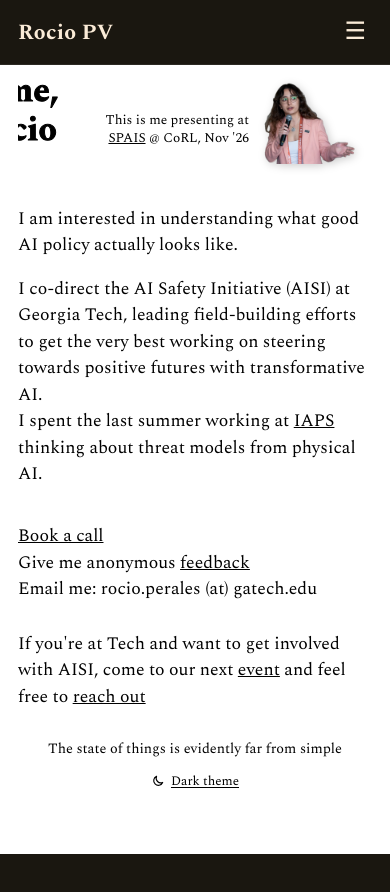
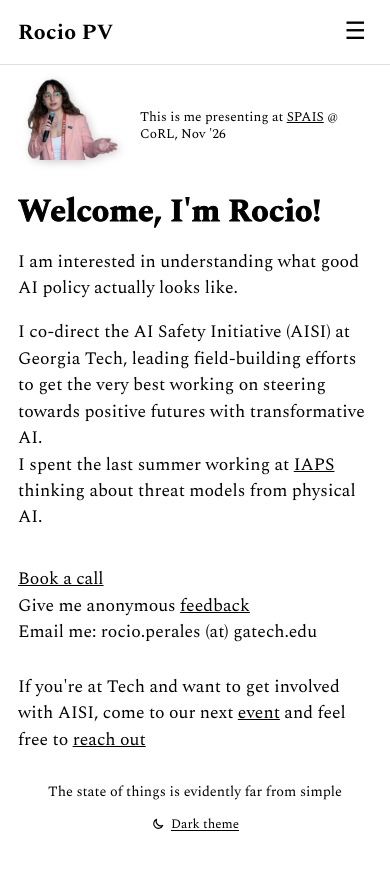
Before and after one commit to rociopv06/personalWebsite, a plain HTML site: page index.html in a window 390 px wide. Drawn offline with nearby package versions, Linux system fonts and the light colour scheme; no server answers.

Commit message:
mobile fix

```diff
--- a/index.html
+++ b/index.html
@@ -9,7 +9,7 @@
     <link rel="preconnect" href="https://fonts.googleapis.com">
     <link rel="preconnect" href="https://fonts.gstatic.com" crossorigin>
     <link href="https://fonts.googleapis.com/css2?family=Spectral:ital,wght@0,300;0,400;0,500;0,600;0,700;1,400&display=swap" rel="stylesheet">
-    <link rel="stylesheet" href="styles.css?v=48">
+    <link rel="stylesheet" href="styles.css?v=49">
 <script src="script.js?v=17"></script>
 <script>try { if (localStorage.getItem('theme') === 'dark') document.documentElement.classList.add('dark'); } catch (e) {}</script>
 </head>
--- a/styles.css
+++ b/styles.css
@@ -1434,3 +1434,35 @@ html.dark .age-dot-outline { stroke: #c9d0dc; }
 #about-me-content .contact-row { justify-content: flex-start; }
 #about-me-content .contact-links { order: -1; text-align: left; }
 #about-me-content .s-dots { margin-left: auto; margin-right: 60px; }
+
+/* ── Phone layout fixes ── */
+@media screen and (max-width: 768px) {
+    /* top bar matches the page instead of dark brown/beige */
+    .mobile-header { background-color: #ffffff; border-bottom: 1px solid rgba(0,0,0,0.12); }
+    .mobile-title, #hamburger { color: #000000; }
+    .background { background-color: #ffffff; }
+    html.dark .mobile-header { background-color: #16181d; border-bottom-color: rgba(255,255,255,0.12); }
+    html.dark .mobile-title, html.dark #hamburger { color: #ececec; }
+    html.dark .background { background-color: #16181d; }
+
+    /* intro: photo + caption on one row, heading underneath with the full width */
+    #about-me-content .about-intro {
+        flex-direction: column;
+        align-items: flex-start;
+        gap: 14px;
+        margin-bottom: 18px;
+    }
+    #about-me-content .pfp-figure {
+        flex-direction: row;
+        align-items: center;
+        gap: 14px;
+    }
+    #about-me-content .about-intro .profile-image { margin: 6px; }
+    #about-me-content .pfp-caption { text-align: left; max-width: none; }
+    #about-me-content .about-intro h2 { font-size: 1.9em; line-height: 1.15; }
+}
+@media screen and (max-width: 768px) {
+    /* heading now spans the screen, so the pronunciation drops below the name instead of off the edge */
+    .name-say-tip { left: 0; top: 100%; transform: translateY(6px); }
+    .name-say-tip::before, .name-say-tip::after { display: none; }
+}
```
